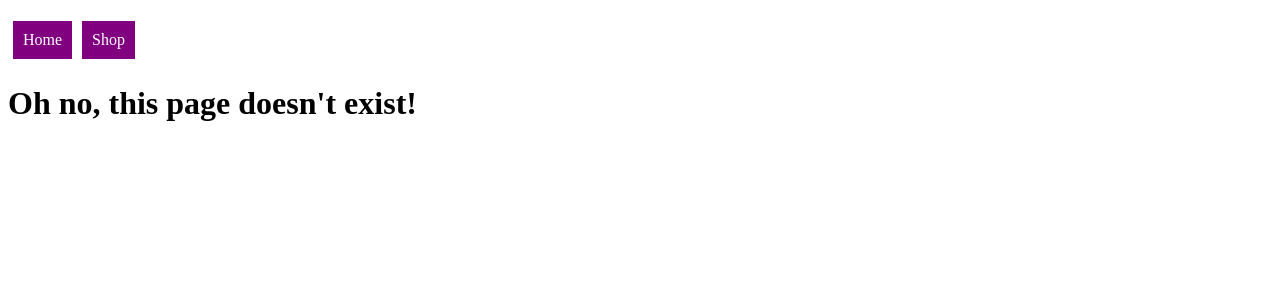
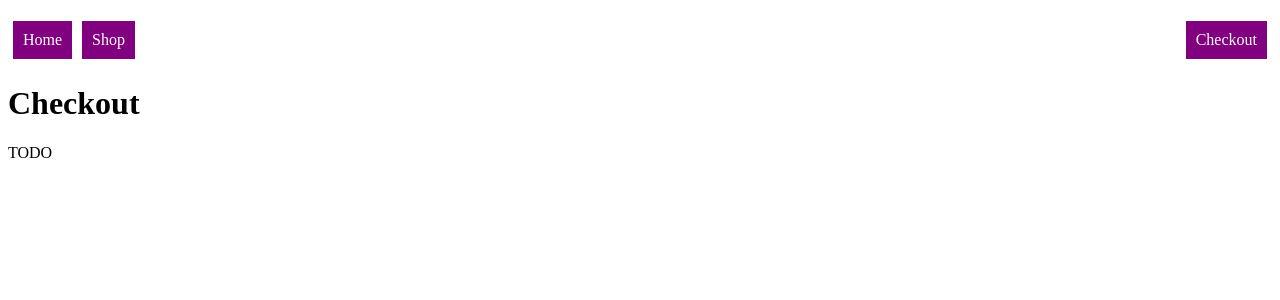
Before and after one commit to JLam0113/shopping-cart, a React (Vite) app: page /checkout in a window 1280 px wide. Shown: the top 300 px of the page. Built offline with nearby package versions, Linux system fonts and the light colour scheme.

Commit message:
added checkout page to navbar

```diff
--- a/src/Router.jsx
+++ b/src/Router.jsx
@@ -1,6 +1,7 @@
 import { createBrowserRouter, RouterProvider } from "react-router-dom";
 import App from "./App";
 import Shopping from "./componenets/Shopping";
+import Checkout from "./componenets/Checkout";
 import ErrorPage from "./ErrorPage";
 
 const Router = () => {
@@ -14,6 +15,10 @@ const Router = () => {
       path: "/shopping",
       element: <Shopping />,
     },
+    {
+      path: "/checkout",
+      element: <Checkout />,
+    },
   ]);
 
   return <RouterProvider router={router} />;
--- /dev/null
+++ b/src/componenets/Checkout.jsx
@@ -0,0 +1,14 @@
+import Navigation from './Navigation';
+
+const Checkout = () => {
+
+    return (
+        <div>
+         <Navigation/>
+          <h1>Checkout</h1>
+          <p>TODO</p>
+        </div>
+      );
+};
+
+export default Checkout;
--- a/src/componenets/Navigation.css
+++ b/src/componenets/Navigation.css
@@ -13,3 +13,7 @@
     text-decoration: none;
     color: #fff;
 }
+
+.navbar li:last-child{
+    float: right;
+}
--- a/src/componenets/Navigation.jsx
+++ b/src/componenets/Navigation.jsx
@@ -11,7 +11,10 @@ const Navigation = () => {
             <Link to="/">Home</Link>
           </li>
           <li>
-            <Link to="shopping">Shop</Link>
+            <Link to="/shopping">Shop</Link>
+          </li>
+          <li>
+            <Link to="/checkout">Checkout</Link>
           </li>
         </ul>
       </nav>
```
